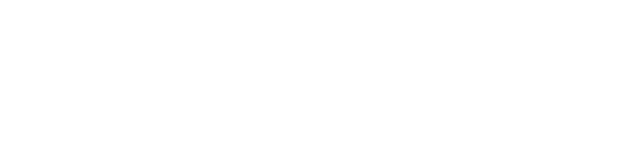
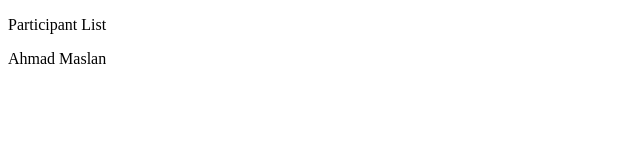
Before and after one commit to ajib85/bengkel-git-jomweb-2015, a plain HTML site: page index.html in a window 1280 px wide. Shown: the whole page, without its empty margins (0-640 px from the left). Drawn offline with Linux system fonts and the light colour scheme.

Commit message:
1st participant list

```diff
--- a/index.html
+++ b/index.html
@@ -4,6 +4,7 @@
 	<title>My Biodata</title>
 </head>
 <body>
-
+<p>Participant List</p>
+<p>Ahmad Maslan</p>
 </body>
 </html>
```
